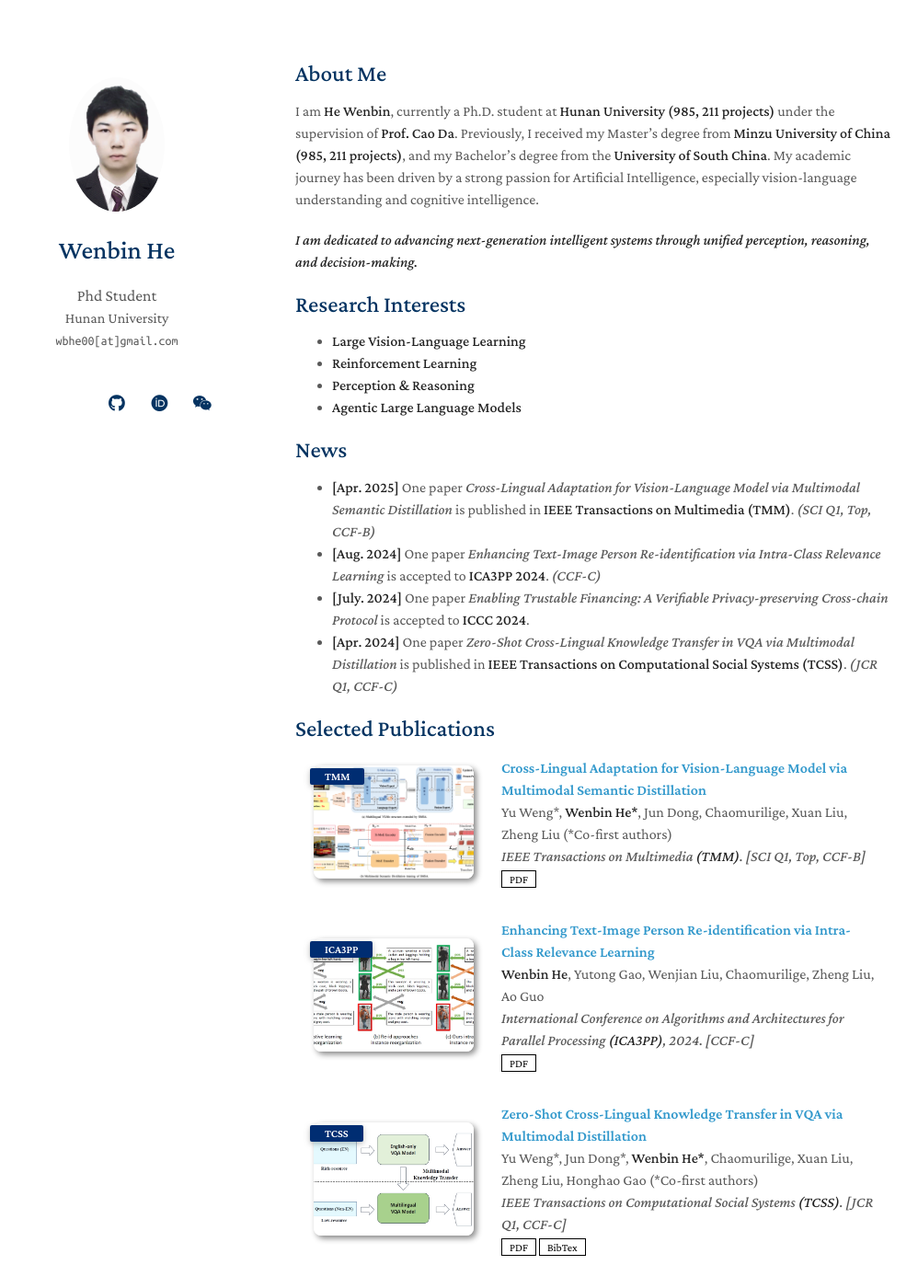
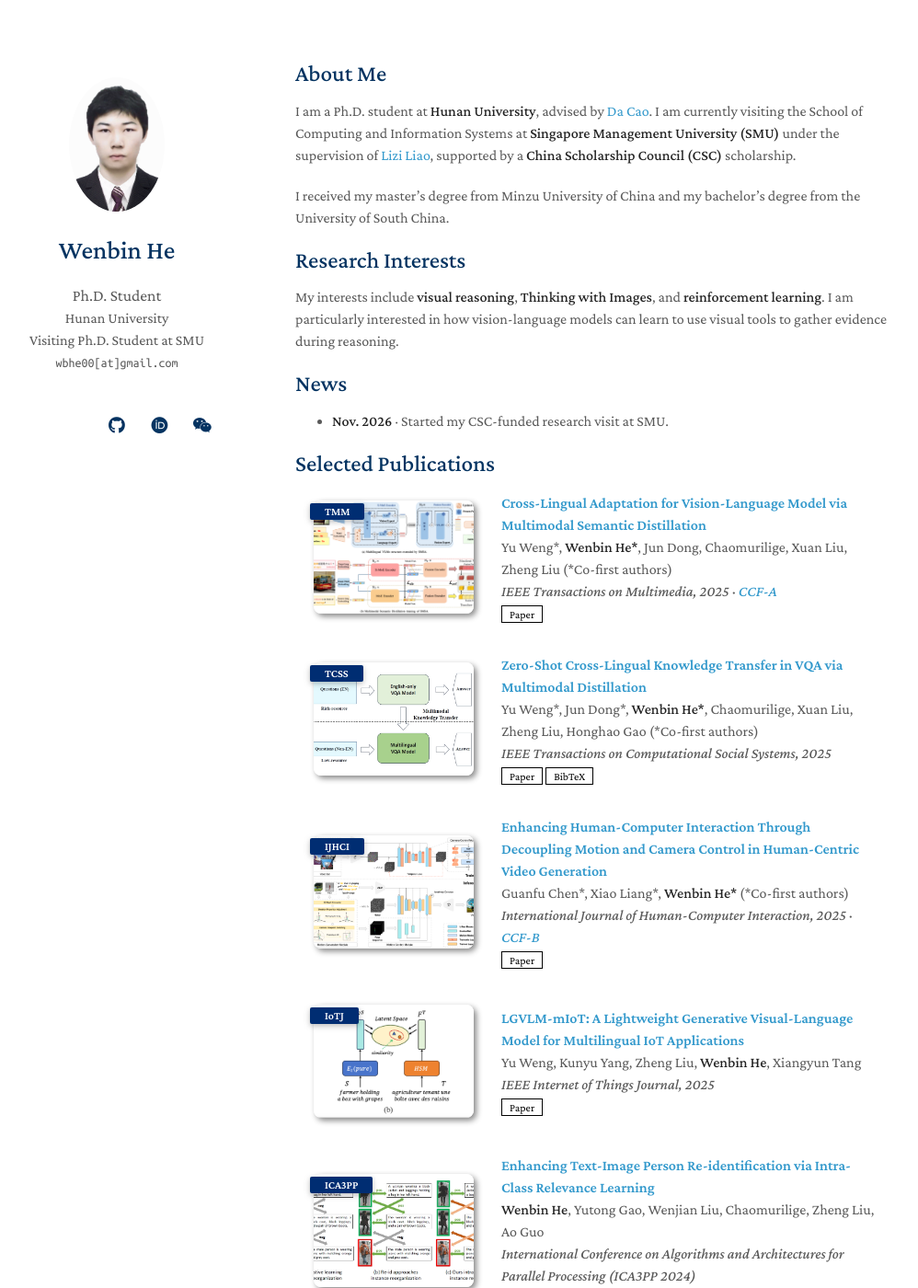
Before and after one commit to BbiHH/BbiHH.github.io, a Jekyll site: the page built from index.md, in a window 1280 px wide and 1400 px high. Shown: the whole window at 92% size, without its empty margins (149-1147 px from the left). Built offline with Jekyll 4.4.1, drawn with Linux system fonts in a browser that asks for light colours; a style sheet for code colours, icons or effects is not loaded; our own code applies the rules of GitHub Pages for plain Markdown files; some of the changed text lies outside the part shown.

Commit message:
Update academic homepage and public CV

```diff
--- a/_config.yml
+++ b/_config.yml
@@ -1,19 +1,22 @@
 # Basic Information
 title: Wenbin He
-position: Phd Student
+position: Ph.D. Student
 affiliation: Hunan University
+affiliation_link: https://www.hnu.edu.cn/
+visiting_affiliation: Visiting Ph.D. Student at SMU
+visiting_affiliation_link: https://computing.smu.edu.sg/
 email: wbhe00[at]gmail.com
 
 # Search Engine Optimization (SEO)
 # The following information is used to improve the website traffic from search engines, e.g., Google.
-keywords: Large Vision-Language Learning, Reinforce Learning, Perception & Reasoning, Agentic LLM
-description: Academic personal homepage of WbHe.
-canonical: https://https://bbihh.github.io/
+keywords: Visual Reasoning, Thinking with Images, Reinforcement Learning, Vision-Language Models
+description: Wenbin He is a Ph.D. student at Hunan University and a CSC-funded visiting Ph.D. student at Singapore Management University. His research interests include visual reasoning, Thinking with Images, and reinforcement learning.
+canonical: https://bbihh.github.io/
 
 # Links
 # If you don't need one of them, you may delete the corresponding line.
-google_scholar: https://scholar.google.com/citations?hl=en&user=BrZojONql40C&view_op=list_works&gmla=AC6lMd_HrhAr0R5CxZZj5C_VywrceAElkbwieEX7ayJOvL4DxGLVjI4vfpWyJA50FXE3efq8UWxC4QWeDPfd9PD6f7Wjx5X5vmVf8bijCIbZAsM7XM8Ifq_3yOYHDN5tJQ
-cv_link: assets/files/C_V__wbhe(1201).pdf
+google_scholar: https://scholar.google.com/citations?user=BrZojONql40C&hl=en
+cv_link: assets/files/Wenbin_He_CV.pdf
 github_link: https://github.com/BbiHH
 orcid_link: https://orcid.org/0009-0006-5643-3309
 weixin_link: assets/img/wechat-1.png
--- a/_data/publications.yml
+++ b/_data/publications.yml
@@ -3,49 +3,40 @@ main:
   - title: "Cross-Lingual Adaptation for Vision-Language Model via Multimodal Semantic Distillation"
     authors: Yu Weng*, <strong>Wenbin He*</strong>, Jun Dong, Chaomurilige, Xuan Liu, Zheng Liu (*Co-first authors)
     conference_short: TMM
-    conference: IEEE Transactions on Multimedia <strong>(TMM)</strong>. [<i>SCI Q1, Top, CCF-B</i>]
-    pdf: https://ieeexplore.ieee.org/abstract/document/10948343
-    bibtex: #
-    page:
+    conference: IEEE Transactions on Multimedia, 2025 · <a href="https://www.ccf.org.cn/Academic_Evaluation/CGAndMT/">CCF-A</a>
+    pdf: https://doi.org/10.1109/TMM.2025.3557678
     image: ./assets/img/TMM-ov.png
-    notes:
+
+  - title: "Zero-Shot Cross-Lingual Knowledge Transfer in VQA via Multimodal Distillation"
+    authors: Yu Weng*, Jun Dong*, <strong>Wenbin He*</strong>, Chaomurilige, Xuan Liu, Zheng Liu, Honghao Gao (*Co-first authors)
+    conference_short: TCSS
+    conference: IEEE Transactions on Computational Social Systems, 2025
+    pdf: https://doi.org/10.1109/TCSS.2024.3402270
+    bibtex: https://api.crossref.org/works/10.1109/TCSS.2024.3402270/transform/application/x-bibtex
+    image: ./assets/img/TCSS-ov.png
+
+  - title: "Enhancing Human-Computer Interaction Through Decoupling Motion and Camera Control in Human-Centric Video Generation"
+    authors: Guanfu Chen*, Xiao Liang*, <strong>Wenbin He*</strong> (*Co-first authors)
+    conference_short: IJHCI
+    conference: International Journal of Human-Computer Interaction, 2025 · <a href="https://www.ccf.org.cn/Academic_Evaluation/HCIAndPC/">CCF-B</a>
+    pdf: https://doi.org/10.1080/10447318.2025.2487877
+    image: ./assets/img/IJHCI-ov.png
+
+  - title: "LGVLM-mIoT: A Lightweight Generative Visual-Language Model for Multilingual IoT Applications"
+    authors: Yu Weng, Kunyu Yang, Zheng Liu, <strong>Wenbin He</strong>, Xiangyun Tang
+    conference_short: IoTJ
+    conference: IEEE Internet of Things Journal, 2025
+    pdf: https://doi.org/10.1109/JIOT.2025.3532494
+    image: ./assets/img/IoTJ-ov.png
 
   - title: "Enhancing Text-Image Person Re-identification via Intra-Class Relevance Learning"
     authors: <strong>Wenbin He</strong>, Yutong Gao, Wenjian Liu, Chaomurilige, Zheng Liu, Ao Guo
     conference_short: ICA3PP
-    conference: International Conference on Algorithms and Architectures for Parallel Processing <strong>(ICA3PP)</strong>, 2024. [<i>CCF-C</i>]
-    pdf: https://link.springer.com/chapter/10.1007/978-981-96-1528-5_12
-    bibtex: #
-    page:
+    conference: International Conference on Algorithms and Architectures for Parallel Processing (ICA3PP 2024)
+    pdf: https://doi.org/10.1007/978-981-96-1528-5_12
     image: ./assets/img/ICA3PP-ov.png
-    notes:
 
-  - title: "Zero-Shot Cross-Lingual Knowledge Transfer in VQA via Multimodal Distillation"
-    authors: Yu Weng*, Jun Dong*, <strong>Wenbin He*</strong>, Chaomurilige, Xuan Liu, Zheng Liu, Honghao Gao (*Co-first authors)
-    conference_short: TCSS
-    conference: IEEE Transactions on Computational Social Systems <strong>(TCSS)</strong>. [<i>JCR Q1, CCF-C</i>]
-    pdf: https://ieeexplore.ieee.org/abstract/document/10574223/
-    bibtex: https://scholar.googleusercontent.com/scholar.bib?q=info:SkbfiWUx-PEJ:scholar.google.com/&output=citation&scisdr=ClHEWHHWEJjnim38Rgk:AFWwaeYAAAAAZtv6XgmW2qUPpRMvPTZUojqkhZo&scisig=AFWwaeYAAAAAZtv6Xu65bHjJgc-yESuHuILjXjY&scisf=4&ct=citation&cd=-1&hl=en
-    page:
-    image: ./assets/img/TCSS-ov.png
-    notes:
-
-  - title: "Enhancing Human-Computer Interaction through Decoupling Motion and Camera Control in Human-Centric Video Generation"
-    authors: Guanfu Chen*, Xiao Liang*, <strong>Wenbin He*</strong> (*Co-first authors)
-    conference_short: IJHCI
-    conference: International Journal of Human-Computer Interaction <strong>(IJHCI)</strong>. [<i>CCF-B</i>]
-    pdf: https://www.tandfonline.com/doi/abs/10.1080/10447318.2025.2487877
-    bibtex:
-    page:
-    image: ./assets/img/IJHCI-ov.png
-    notes:
-
-  - title: "LGVLM-mIoT: A Lightweight Generative Vision-Language Model for Multilingual IoT Applications"
-    authors: Yu Weng, Kunyu Yang, Zheng Liu, <strong>Wenbin He</strong>, Xiangyun Tang
-    conference_short: IoTJ
-    conference: Internet of Things Journal <strong>(IoTJ)</strong>. [<i>SCI Q1, Top, CCF-C</i>]
-    pdf: https://ieeexplore.ieee.org/abstract/document/10877932
-    bibtex:
-    page:
-    image: ./assets/img/IoTJ-ov.png
-    notes:
+  - title: "Enabling Trustable Financing: A Verifiable Privacy-Preserving Cross-Chain Protocol"
+    authors: Lidu Lou, <strong>Wenbin He</strong>, Xiangyun Tang, Yiying Yang, Tao Zhang, Yanyu Cheng, Cai Xu
+    conference: IEEE/CIC International Conference on Communications in China Workshops (ICCC Workshops), 2024
+    pdf: https://doi.org/10.1109/ICCCWorkshops62562.2024.10693771
--- a/_includes/publications.md
+++ b/_includes/publications.md
@@ -7,14 +7,14 @@
 
 <li>
 <div class="pub-row">
+  {% if link.image %}
   <div class="col-sm-3 abbr" style="position: relative;padding-right: 15px;padding-left: 15px;">
-    {% if link.image %}
-    <img src="{{ link.image }}" class="teaser img-fluid z-depth-1" style="width=100;height=40%">
+    <img src="{{ link.image }}" class="teaser img-fluid z-depth-1" alt="">
     {% if link.conference_short %}
     <abbr class="badge">{{ link.conference_short }}</abbr>
     {% endif %}
-    {% endif %}
   </div>
+  {% endif %}
   <div class="col-sm-9" style="position: relative;padding-right: 15px;padding-left: 20px;">
       <div class="title"><a href="{{ link.pdf }}">{{ link.title }}</a></div>
       <div class="author">{{ link.authors }}</div>
@@ -22,7 +22,7 @@
       </div>
     <div class="links">
       {% if link.pdf %}
-      <a href="{{ link.pdf }}" class="btn btn-sm z-depth-0" role="button" target="_blank" style="font-size:12px;">PDF</a>
+      <a href="{{ link.pdf }}" class="btn btn-sm z-depth-0" role="button" target="_blank" style="font-size:12px;">Paper</a>
       {% endif %}
       {% if link.code %}
       <a href="{{ link.code }}" class="btn btn-sm z-depth-0" role="button" target="_blank" style="font-size:12px;">Code</a>
@@ -31,7 +31,7 @@
       <a href="{{ link.page }}" class="btn btn-sm z-depth-0" role="button" target="_blank" style="font-size:12px;">Project Page</a>
       {% endif %}
       {% if link.bibtex %}
-      <a href="{{ link.bibtex }}" class="btn btn-sm z-depth-0" role="button" target="_blank" style="font-size:12px;">BibTex</a>
+      <a href="{{ link.bibtex }}" class="btn btn-sm z-depth-0" role="button" target="_blank" style="font-size:12px;">BibTeX</a>
       {% endif %}
       {% if link.notes %}
       <strong> <i style="color:#e74d3c">{{ link.notes }}</i></strong>
--- a/_layouts/homepage.html
+++ b/_layouts/homepage.html
@@ -1,5 +1,5 @@
 <!DOCTYPE html>
-<html lang="{{ site.lang | default: " en-US" }}">
+<html lang="{{ site.lang | default: "en-US" }}">
 
 <head>
   <title>{{ site.title }} | {{site.affiliation}}</title>
@@ -9,7 +9,7 @@
   <meta name="viewport" content="width=device-width, initial-scale=1">
   <meta name="description" content="{{ site.description }}">
   {% if site.keywords %}
-  <meta name="keywords" content="{{ site.keywords }}">
+  <meta name="keywords" content="{{ site.keywords | escape }}">
   {% endif %}
   {% if site.canonical %}
   <link rel="canonical" href="{{ site.canonical }}" />
@@ -71,6 +71,12 @@
       </a>
       <br>
       {% endif %}
+      {% if site.visiting_affiliation %}
+      <a href="{{ site.visiting_affiliation_link }}">
+        <autocolor>{{ site.visiting_affiliation }}</autocolor>
+      </a>
+      <br>
+      {% endif %}
       {% if site.email %}
       <email>{{ site.email }}</email>
       {% endif %}
@@ -127,7 +133,7 @@
 
     </footer>
   </div>
-  <script src="{{ " /assets/js/scale.fix.js" | relative_url }}"></script>
+  <script src="{{ '/assets/js/scale.fix.js' | relative_url }}"></script>
   {% if site.google_analytics %}
   <script>
     (function (i, s, o, g, r, a, m) {
--- a/index.md
+++ b/index.md
@@ -4,29 +4,18 @@ layout: homepage
 
 ## About Me
 
-I am **He Wenbin**, currently a Ph.D. student at **Hunan University (985, 211 projects)** under the supervision of [**Prof. Cao Da**](https://csee.hnu.edu.cn/people/caoda). Previously, I received my Master's degree from **Minzu University of China (985, 211 projects)**, and my Bachelor's degree from the **University of South China**.  My academic journey has been driven by a strong passion for Artificial Intelligence, especially vision-language understanding and cognitive intelligence.
+I am a Ph.D. student at **Hunan University**, advised by [Da Cao](https://csee.hnu.edu.cn/people/caoda). I am currently visiting the School of Computing and Information Systems at **Singapore Management University (SMU)** under the supervision of [Lizi Liao](https://computing.smu.edu.sg/faculty/profile/6261/liao-lizi-6261), supported by a **China Scholarship Council (CSC)** scholarship.
 
-**_I am dedicated to advancing next-generation intelligent systems through unified perception, reasoning, and decision-making._**
-
+I received my master's degree from Minzu University of China and my bachelor's degree from the University of South China.
 
 ## Research Interests
 
-- **Large Vision-Language Learning**
-- **Reinforcement Learning**
-- **Perception & Reasoning**
-- **Agentic Large Language Models**
-
+My interests include **visual reasoning**, **Thinking with Images**, and **reinforcement learning**. I am particularly interested in how vision-language models can learn to use visual tools to gather evidence during reasoning.
 
 ## News
 
-- **[Apr. 2025]** One paper *Cross-Lingual Adaptation for Vision-Language Model via Multimodal Semantic Distillation* is published in **IEEE Transactions on Multimedia (TMM)**. *(SCI Q1, Top, CCF-B)*
-- **[Aug. 2024]** One paper *Enhancing Text-Image Person Re-identification via Intra-Class Relevance Learning* is accepted to **ICA3PP 2024**. *(CCF-C)*
-- **[July. 2024]** One paper *Enabling Trustable Financing: A Verifiable Privacy-preserving Cross-chain Protocol* is accepted to **ICCC 2024**.
-- **[Apr. 2024]** One paper *Zero-Shot Cross-Lingual Knowledge Transfer in VQA via Multimodal Distillation* is published in **IEEE Transactions on Computational Social Systems (TCSS)**. *(JCR Q1, CCF-C)*
-
+- **Nov. 2026** · Started my CSC-funded research visit at SMU.
 
 {% include_relative _includes/publications.md %}
 
 {% include_relative _includes/services.md %}
-
-{% include_relative _includes/underreview.md %}
```
Also changed, not shown: 1 other file.
